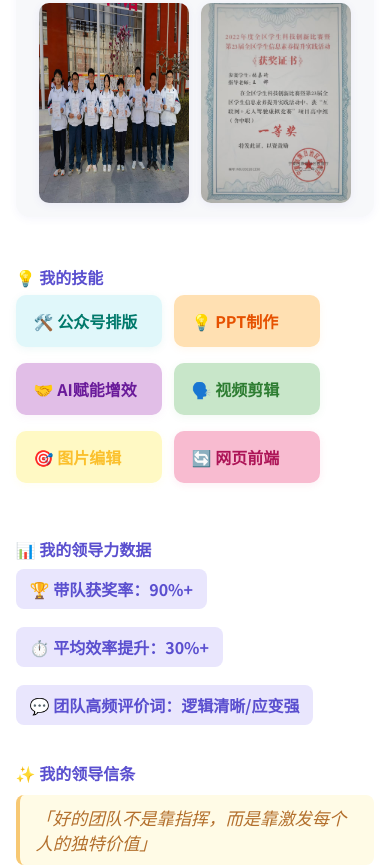
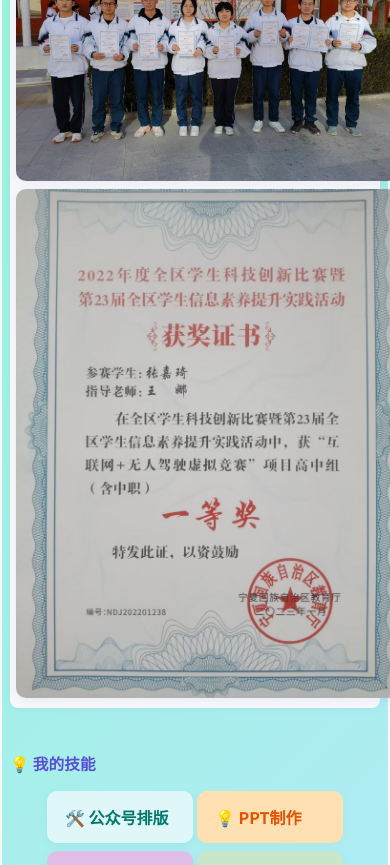
Before and after one commit to shanjin666666/introduce-leader, a plain HTML site: page index.html in a window 390 px wide. Shown: the part 1135-2000 px from the top of the page. Drawn offline with Linux system fonts and the light colour scheme.

Commit message:
Update index.html

```diff
--- a/index.html
+++ b/index.html
@@ -9,7 +9,7 @@
     body {
       margin: 0;
       min-height: 100vh;
-      background: linear-gradient(135deg, #a8edea 0%, #fed6e3 100%);
+      background: #f7f8fa;
       font-family: 'Noto Sans SC', 'Montserrat', Arial, sans-serif;
       color: #222;
       display: flex;
@@ -17,7 +17,7 @@
       justify-content: center;
     }
     .container {
-      background: #fff;
+      background: linear-gradient(135deg, #77fbb7e5 0%, #b7eaff 100%);
       border-radius: 24px;
       box-shadow: 0 8px 32px rgba(60,60,120,0.18);
       max-width: 540px;
@@ -72,11 +72,19 @@
       padding: 18px 16px 14px 16px;
       margin-bottom: 12px;
     }
+    .skills-list {
+      display: flex;
+      flex-wrap: wrap;
+      gap: 16px 12px;
+      margin-bottom: 18px;
+      justify-content: center;
+    }
     .data-list {
       display: flex;
       flex-wrap: wrap;
       gap: 18px 12px;
       margin-top: 8px;
+      justify-content: center;
     }
     .data-item {
       background: #e9e6fd;
@@ -101,13 +109,56 @@
     }
     @media (max-width: 600px) {
       .container {
-        padding: 18px 4vw 18px 4vw;
+        padding: 10px 2vw 16px 2vw;
+        max-width: 100vw;
+        margin: 0;
+        border-radius: 0;
+        box-shadow: none;
       }
       h1 {
-        font-size: 1.3rem;
+        font-size: 1.1rem;
+        gap: 6px;
+      }
+      .subtitle {
+        font-size: 0.95rem;
       }
       .section-title {
-        font-size: 1rem;
+        font-size: 0.98rem;
+        gap: 4px;
+      }
+      .card {
+        padding: 12px 6px 10px 6px;
+        margin-bottom: 8px;
+        border-radius: 8px;
+      }
+      .skills-list {
+        gap: 8px 4px;
+      }
+      .data-list {
+        gap: 10px 6px;
+      }
+      .data-item {
+        font-size: 0.92rem;
+        padding: 6px 8px;
+        border-radius: 6px;
+      }
+      .quote {
+        font-size: 0.98rem;
+        padding: 8px 8px;
+        border-radius: 6px;
+      }
+      video, img {
+        max-width: 98vw !important;
+        height: auto !important;
+      }
+      #mediaModal img {
+        max-width: 95vw !important;
+        max-height: 60vh !important;
+      }
+      [style*="display:flex;"] {
+        flex-direction: column !important;
+        align-items: stretch !important;
+        gap: 8px !important;
       }
     }
   </style>
@@ -174,7 +225,8 @@
 
     <div class="section">
       <div class="section-title">💡 我的技能</div>
-      <div style="display:flex; flex-wrap:wrap; gap:16px 12px; margin-bottom:18px;">
+      <p></p>
+      <div class="skills-list">
         <div style="background:#e0f7fa; color:#00796b; border-radius:10px; padding:14px 18px; min-width:110px; font-weight:600; box-shadow:0 2px 8px rgba(0,150,136,0.07); display:flex; align-items:center; gap:8px;">
           <a href="https://mp.weixin.qq.com/s/U5tSkBSeCZLnWc7RmeS66A" target="_blank" style="color:inherit; text-decoration:none; display:flex; align-items:center; gap:8px;">🛠️ 公众号排版</a>
         </div>
@@ -198,6 +250,7 @@
 
     <div class="section">
       <div class="section-title">📊 我的领导力数据</div>
+      <p></p>
       <div class="data-list">
         <div class="data-item">🏆 带队获奖率：90%+</div>
         <div class="data-item">⏱️ 平均效率提升：30%+</div>
```
